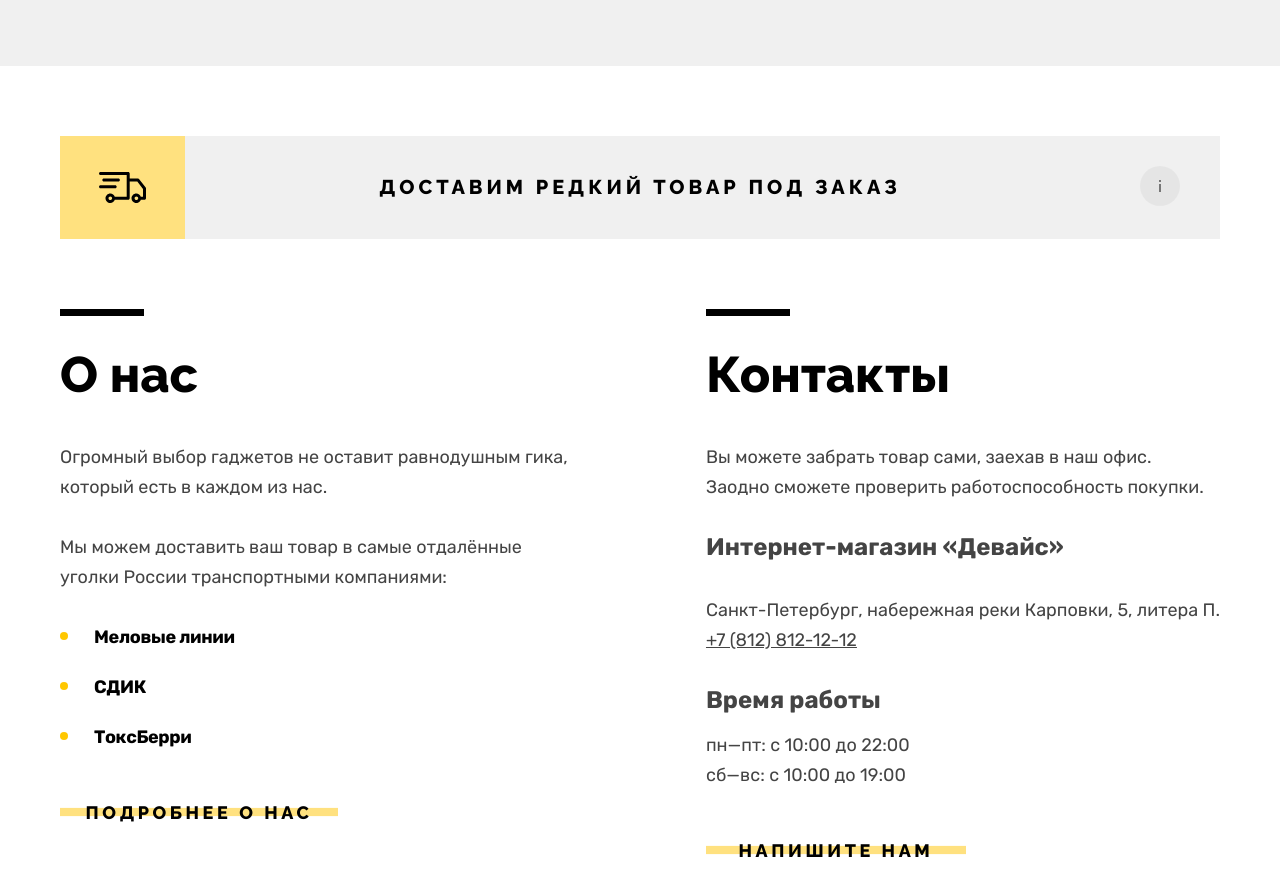
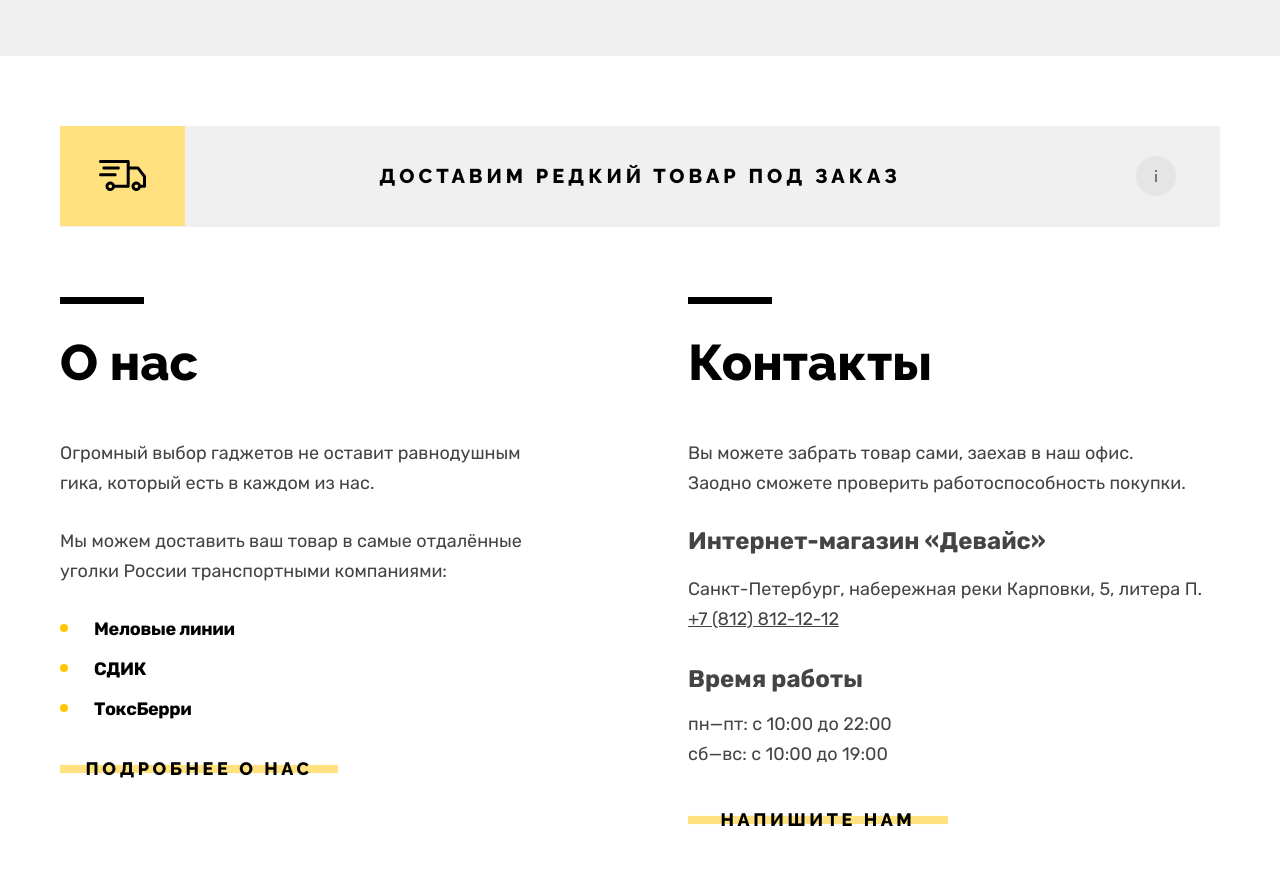
Before and after one commit to htmlacademy-htmlcss/2277251-device-36, a plain HTML site: page index.html in a window 1280 px wide. Shown: the part 1480-2354 px from the top of the page. Drawn offline with Linux system fonts and the light colour scheme.

Commit message:
Выравнивает блок с контактами по Pixel Perfect

```diff
--- a/styles/styles.css
+++ b/styles/styles.css
@@ -1991,7 +1991,7 @@ button-upload-more:disabled {
 /* Список преимуществ */
 
 .advantages {
-  padding-bottom: 72px;
+  padding-bottom: 62px;
   margin-bottom: 70px;
   background: linear-gradient(#ffffff 0, #ffffff 80px, #f0f0f0 80px, #f0f0f0 100%);
 }
@@ -2031,7 +2031,7 @@ button-upload-more:disabled {
   text-decoration: none;
   background-color: #f0f0f0;
   color: #000000;
-  padding: 40px 125px;
+  padding: 39px 125px;
   margin-bottom: 70px;
 }
 
@@ -2041,7 +2041,7 @@ button-upload-more:disabled {
   top: 0;
   left: 0;
   width: 125px;
-  height: 103px;
+  height: 100px;
   background-color: #ffe17f;
   background-image: url("../images/delivery-car-image.svg");
   background-repeat: no-repeat;
@@ -2052,7 +2052,7 @@ button-upload-more:disabled {
   content: "";
   position: absolute;
   top: 30px;
-  right: 40px;
+  right: 44px;
   width: 40px;
   height: 40px;
   border-radius: 20px;
@@ -2125,13 +2125,14 @@ button-upload-more:disabled {
   font-family: "Raleway", sans-serif;
   font-size: 50px;
   line-height: 50px;
+  margin-bottom: 50px;
 }
 
 .contact-description {
-  width: 510px;
+  width: 500px;
   margin: 0;
   color: #444444;
-  margin-bottom: 30px;
+  margin-bottom: 28px;
 }
 
 .transport-company {
@@ -2156,7 +2157,6 @@ button-upload-more:disabled {
   font-size: 24px;
   color: #444444;
   margin: 0;
-  margin-bottom: 15px;
 }
 
 .contacts-address {
@@ -2177,13 +2177,13 @@ button-upload-more:disabled {
 .contacts-schedule {
   display: flex;
   flex-direction: column;
-  margin-bottom: 40px;
+  margin: 15px 0 30px 0;
   color: #444444;
 }
 
 .about-us-wrapper {
   max-width: 520px;
-  margin: 0;
+  margin: 0 128px 0 0;
   padding: 0;
   display: flex;
   flex-direction: column;
@@ -2192,8 +2192,8 @@ button-upload-more:disabled {
 
 .about-us-list {
   flex-direction: column;
-  gap: 20px;
-  margin-bottom: 40px;
+  gap: 10px;
+  margin-bottom: 24px;
 }
 
 .contacts-wrapper {
@@ -2203,7 +2203,6 @@ button-upload-more:disabled {
   flex-direction: column;
   margin: 0;
   padding: 0;
-  margin-left: auto;
 }
 
 .contacts-wrapper::before {
```
